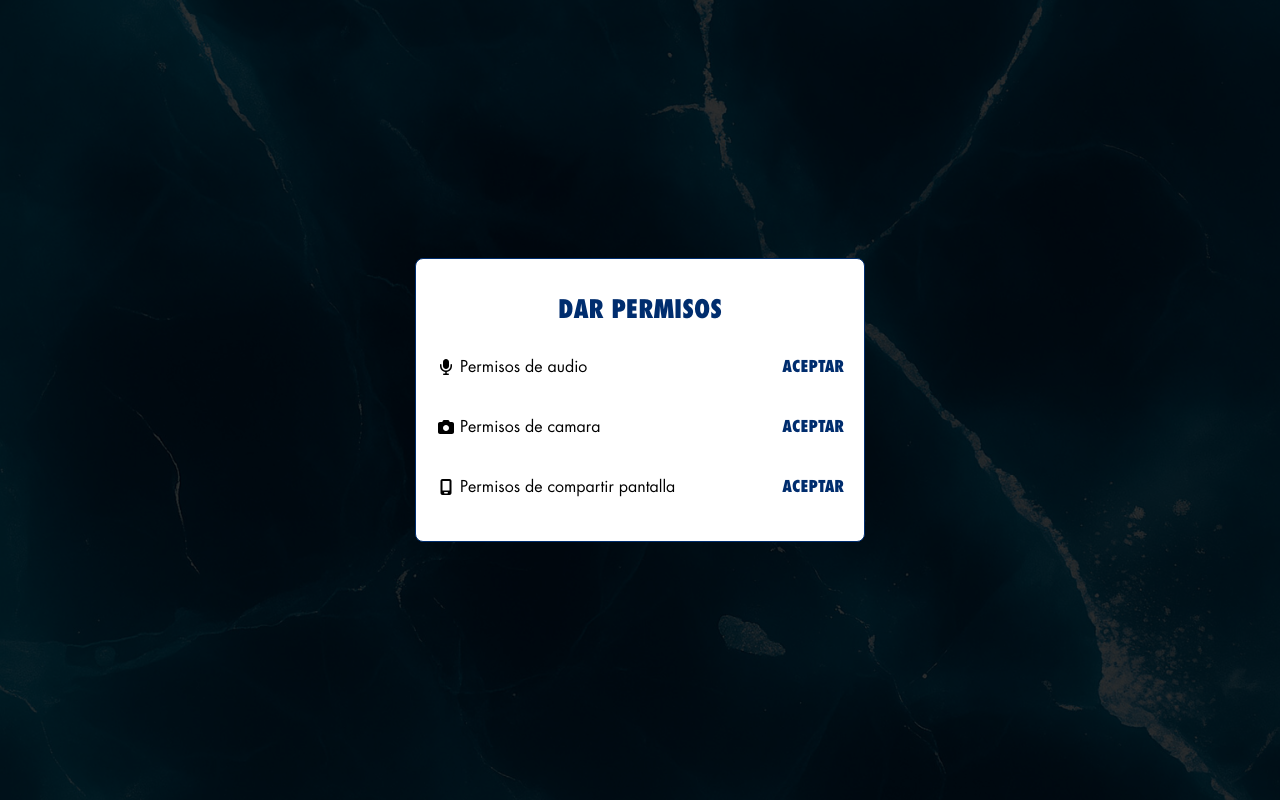
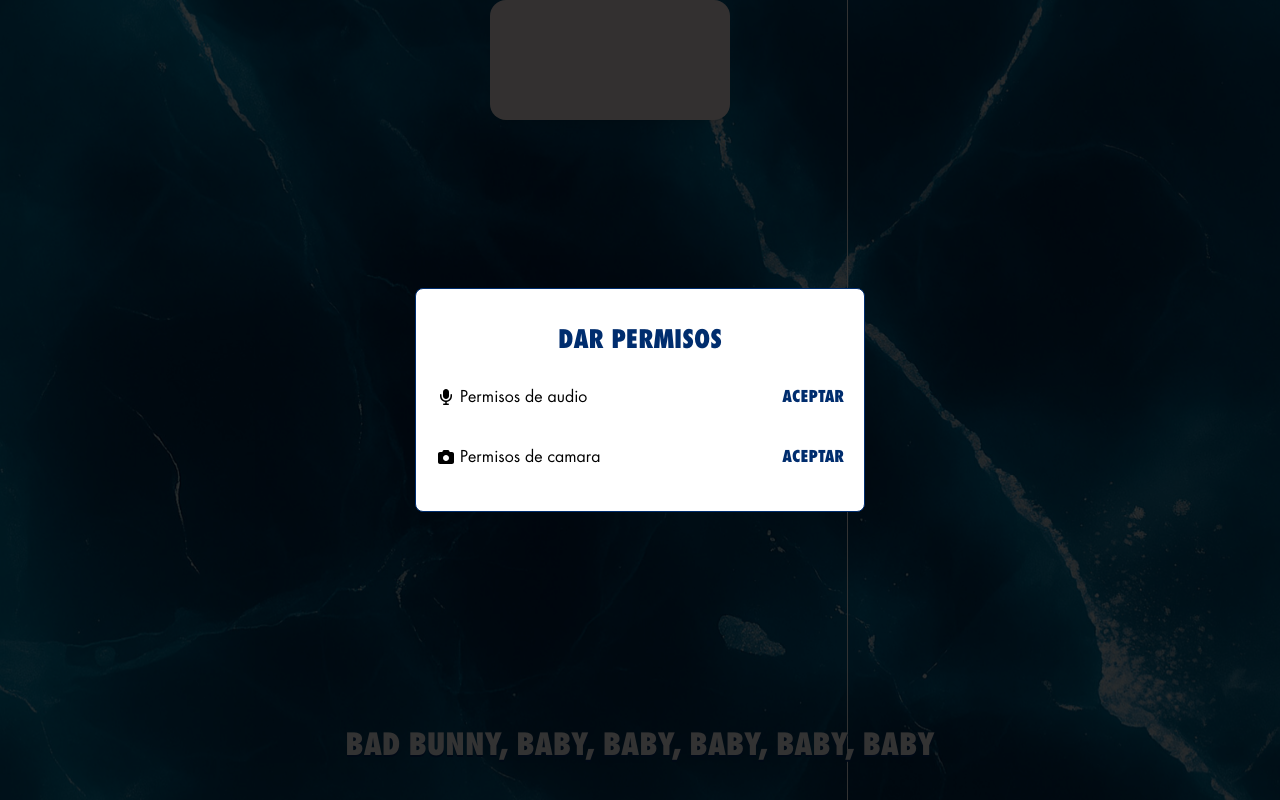
Before and after one commit to jhosuapp/karaoke-150, a React (Vite) app: page / in a window 1280 px wide. Built offline with nearby package versions, Linux system fonts and the light colour scheme.

Commit message:
feat: camera

```diff
--- a/src/features/karaoke/components/audio/Audio.tsx
+++ b/src/features/karaoke/components/audio/Audio.tsx
@@ -62,7 +62,7 @@ const Audio = ({ isPlaying, handlePlaying, stopRecording }:Props) => {
                 controls={false}
             />
             {/* Contenedor de letras con scroll horizontal */}
-            {isPlaying && (
+            {!isPlaying && (
                 <div className={styles.lyricsScrollContainer}>
                     {lyrics.map((word, index) => {
                         const isActive = currentTime >= word.time &&
@@ -92,6 +92,7 @@ const Audio = ({ isPlaying, handlePlaying, stopRecording }:Props) => {
                                     }
                                 }}
                                 className={`
+                                    global-title
                                     ${styles.lyricWord}
                                     ${word.sing ? styles.lyricWordActive : ''}
                                 `}
--- a/src/features/karaoke/components/audio/audio.module.css
+++ b/src/features/karaoke/components/audio/audio.module.css
@@ -1,9 +1,9 @@
 .audio {
-    @apply fixed w-full h-svh top-0 left-0 z-40 flex pointer-events-none justify-center items-end p-10;
+    @apply fixed w-full h-svh top-0 left-0 z-40 flex pointer-events-none justify-center items-end py-10 px-[5%];
 }
 
 .lyricsScrollContainer {
-    @apply w-full overflow-x-auto whitespace-nowrap mt-10 relative flex justify-center gap-2;
+    @apply w-full whitespace-nowrap mt-10 relative flex flex-wrap justify-center gap-x-2;
 }
 
 .lyricsScrollContainer::-webkit-scrollbar {
@@ -11,8 +11,10 @@
 }
 
 .lyricWord {
-    @apply text-white text-[25px];
-    text-shadow: 1px 1px 2px black;
+    @apply !text-white;
+    -webkit-text-stroke-width: 0px !important;
+    -webkit-text-stroke-color: #FFF !important;
+    text-shadow: 0 2px 0 #002D6E !important;
 }
 
 .lyricWordActive{
--- a/src/features/karaoke/components/permissions/Permissions.tsx
+++ b/src/features/karaoke/components/permissions/Permissions.tsx
@@ -5,15 +5,17 @@ import { PermissionsKaraoke } from '../../interfaces';
 import styles from './permissions.module.css';
 import iconAudio from '../../../../config/assets/icon-audio.svg';
 import iconCamera from '../../../../config/assets/icon-camera.svg';
-import iconScreen from '../../../../config/assets/icon-screen.svg';
+// import iconScreen from '../../../../config/assets/icon-screen.svg';
 import { PermissionsItem } from './PermissionsItem';
 
 type Props = {
     requestPermissionsMicrophone: ()=> void;
     statusMic: PermissionsKaraoke;
+    requestPermissionsCamera: ()=> void;
+    statusCam: PermissionsKaraoke;
 }
 
-const Permissions = ({ requestPermissionsMicrophone, statusMic }:Props) => {
+const Permissions = ({ requestPermissionsMicrophone, statusMic, requestPermissionsCamera, statusCam }:Props) => {
     return (
         <motion.section
             {...fadeInMotion(0, 0)}
@@ -33,15 +35,15 @@ const Permissions = ({ requestPermissionsMicrophone, statusMic }:Props) => {
                 <PermissionsItem
                     text='Permisos de camara'
                     icon={ iconCamera }
-                    status={ statusMic }
-                    requestPermissions={ requestPermissionsMicrophone }
+                    status={ statusCam }
+                    requestPermissions={ requestPermissionsCamera }
                 />
-                <PermissionsItem
+                {/* <PermissionsItem
                     text='Permisos de compartir pantalla'
                     icon={ iconScreen }
                     status={ statusMic }
                     requestPermissions={ requestPermissionsMicrophone }
-                />
+                /> */}
             </motion.article>
         </motion.section>
     )
--- a/src/features/karaoke/components/permissions/PermissionsItem.tsx
+++ b/src/features/karaoke/components/permissions/PermissionsItem.tsx
@@ -29,11 +29,12 @@ const PermissionsItem = ({ icon, status, text, requestPermissions }:Props) => {
                 <Loader />
             ) : (
                 <button
-                    onClick={  ()=> { !hasStatus && requestPermissions() } }
+                    onClick={  ()=> { !status.hasPermissions && requestPermissions() } }
                 >
                     {!hasStatus && 'Aceptar'}
                     { status.hasPermissions && <img src={ iconSuccess } alt="icon success" /> }
                     { status.isError && <img src={ iconError } alt="icon error" /> }
+                    {status.isError && 'Reintentar'}
                 </button>
             )}
         </div>
--- a/src/features/karaoke/components/permissions/permissions.module.css
+++ b/src/features/karaoke/components/permissions/permissions.module.css
@@ -41,3 +41,7 @@
 .permissions__item p{
     @apply text-left leading-none;
 }
+
+.permissions__item button{
+    @apply flex gap-1 items-center leading-none;
+}
--- a/src/features/karaoke/hooks/audio.controller.ts
+++ b/src/features/karaoke/hooks/audio.controller.ts
@@ -5,7 +5,6 @@ const useAudioController = () => {
     const [stream, setStream] = useState<MediaStream | null>(null);
     const [statusMic, setStatusMic] = useState<PermissionsKaraoke>({ isLoad: false, isError: false, hasPermissions: false });
     const [isRecording, setIsRecording] = useState(false);
-    const [audioUrl, setAudioUrl] = useState<string | null>(null);
     const [audioBlob, setAudioBlob] = useState<Blob | null>(null);
     const mediaRecorderRef = useRef<MediaRecorder | null>(null);
     const audioChunksRef = useRef<Blob[]>([]);
@@ -53,8 +52,6 @@ const useAudioController = () => {
 
         mediaRecorder.onstop = () => {
             const blob = new Blob(audioChunksRef.current, { type: "audio/webm" });
-            const url = URL.createObjectURL(blob);
-            setAudioUrl(url);
             setAudioBlob(blob);
             audioChunksRef.current = [];
         };
@@ -70,7 +67,6 @@ const useAudioController = () => {
         statusMic,
         startRecording,
         stopRecording,
-        audioUrl,
         audioBlob
     }
 }
--- a/src/features/karaoke/hooks/index.ts
+++ b/src/features/karaoke/hooks/index.ts
@@ -1,2 +1,3 @@
 export * from './audio.controller';
 export * from './karaoke.controller';
+export * from './useCamera.controller';
--- /dev/null
+++ b/src/features/karaoke/hooks/useCamera.controller.ts
@@ -0,0 +1,34 @@
+import { useRef, useState } from "react";
+import { PermissionsKaraoke } from "../interfaces";
+
+const useCameraController = () => {
+    const videoRef = useRef<HTMLVideoElement | null>(null);
+    const [statusCam, setStatusCam] = useState<PermissionsKaraoke>({ isLoad: false, isError: false, hasPermissions: false });
+
+    const requestPermissionsCamera = async () => {
+        setStatusCam((prev) => ({ ...prev, isLoad: true }));
+
+        try {
+            const mediaStream = await navigator.mediaDevices.getUserMedia({ video: true });
+
+            if (videoRef.current) {
+                videoRef.current.srcObject = mediaStream;
+            }
+
+            setStatusCam(prev => ({ ...prev, hasPermissions: true, isError: false }));
+        } catch (err) {
+            setStatusCam((prev) => ({ ...prev, isError: true, isLoad: false }));
+            console.error(err);
+        } finally {
+            setStatusCam((prev) => ({ ...prev, isLoad: false }));
+        }
+    };
+
+    return {
+        videoRef,
+        statusCam,
+        requestPermissionsCamera
+    };
+}
+
+export { useCameraController }
--- a/src/features/karaoke/views/Karaoke.view.tsx
+++ b/src/features/karaoke/views/Karaoke.view.tsx
@@ -1,7 +1,7 @@
 import { AnimatePresence } from "framer-motion";
 import { Audio, Permissions, Instructions, Countdown } from "../components"
-import { useAudioController, useKaraokeController } from "../hooks";
-import { Bg, Button } from "../../../shared/components";
+import { useAudioController, useCameraController, useKaraokeController } from "../hooks";
+import { Bg } from "../../../shared/components";
 import bg from '../../../config/assets/tmp/ice-bg.jpg';
 
 const KaraokeView = () => {
@@ -11,7 +11,6 @@ const KaraokeView = () => {
         statusMic,
         startRecording,
         stopRecording,
-        audioUrl,
     } = useAudioController();
 
     const {
@@ -21,7 +20,13 @@ const KaraokeView = () => {
         handlePlaying
     } = useKaraokeController();
 
-    const permissions = statusMic.hasPermissions;
+    const {
+        videoRef,
+        statusCam,
+        requestPermissionsCamera
+    } = useCameraController();
+
+    const permissions = statusMic.hasPermissions && statusCam.hasPermissions;
 
     return (
         <section className="animate-fadeIn">
@@ -36,11 +41,13 @@ const KaraokeView = () => {
                         />
                     }
                 {/* Permissions camera, mic and screen */}
-                {!statusMic.hasPermissions &&
+                {!permissions &&
                     <Permissions
-                        key={ `key${statusMic.hasPermissions}` }
+                        key={ `key${permissions}` }
                         requestPermissionsMicrophone={ requestPermissionsMicrophone }
                         statusMic={ statusMic }
+                        requestPermissionsCamera={ requestPermissionsCamera }
+                        statusCam={ statusCam }
                     />
                 }
                 {/* CountDown */}
@@ -60,20 +67,13 @@ const KaraokeView = () => {
                         stopRecording={ stopRecording }
                     />
                 )}
-                {audioUrl && (
-                    <div className="fixed z-[999999] top-0 w-full left-0 flex items-center justify-center p-5 bg-white">
-                        <Button
-                            onClick={ ()=> {
-                                if (!audioUrl) return;
-                                const link = document.createElement("a");
-                                link.href = audioUrl;
-                                link.download = "grabacion.webm";
-                                link.click();
-                            }}
-                            text="Descargar audio"
-                            style='primary'
-                        />
-                    </div>
+                {videoRef && (
+                    <video
+                        ref={videoRef}
+                        autoPlay
+                        playsInline
+                        className="rounded-2xl shadow-lg w-4/5 max-w-lg bg-red-50 relative z-10"
+                    />
                 )}
             </AnimatePresence>
         </section>
--- a/src/index.css
+++ b/src/index.css
@@ -16,11 +16,8 @@ body {
     -webkit-text-stroke-color: #FFF;
     mix-blend-mode: plus-lighter;
     /* 🔹 Glow azul */
-    /* text-shadow:
-      0 0 5px #00c3ff,
-      0 0 10px #00c3ff,
-      0 0 20px #00c3ff,
-      0 0 40px #00c3ff; */
+    text-shadow:
+      0 0 15px #00c3ff;
 }
 
 @font-face {
```
